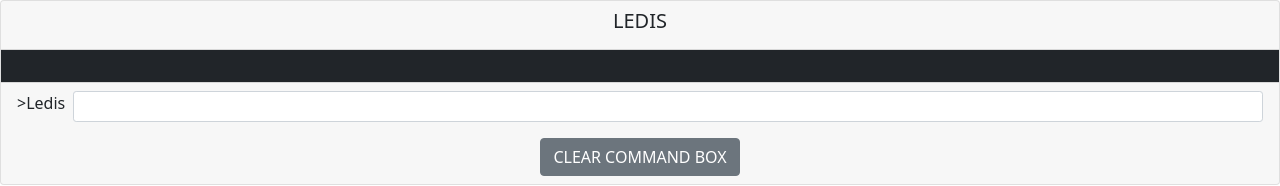
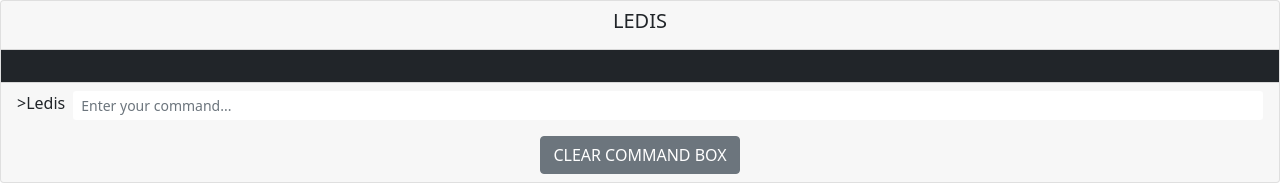
Before and after one commit to s3818520/cli_assignment, a React (Create React App) app: page / in a window 1280 px wide. Shown: the top 186 px of the page. Built offline with nearby package versions, Linux system fonts and the light colour scheme.

Commit message:
ui fixed

```diff
--- a/package.json
+++ b/package.json
@@ -2,7 +2,7 @@
   "name": "cli-assignment",
   "version": "0.1.0",
   "private": true,
-  "homepage": "https://s3818520.github.io/cli-assignment",
+  "homepage": "https://s3818520.github.io/cli_assignment",
   "dependencies": {
     "@testing-library/jest-dom": "^5.16.4",
     "@testing-library/react": "^13.1.1",
--- a/src/components/CommandScreen.js
+++ b/src/components/CommandScreen.js
@@ -386,7 +386,7 @@ export default function CommandScreen() {
 
                 <div className="card-footer text-center">
                     <div className="input-group input-group-sm mb-3">
-                        &gt;Ledis <input type="text" className="form-control ms-2" id="myInput" onKeyDown={handleKeyDown} onChange={(e) => { setInput(e.target.value) }} aria-label="Sizing example input" aria-describedby="inputGroup-sizing-sm"></input>
+                        &gt;Ledis <input type="text" className="form-control ms-2" placeholder="Enter your command..." style={{border:0 ,outline:0 }} id="myInput" onKeyDown={handleKeyDown} onChange={(e) => { setInput(e.target.value) }} aria-label="Sizing example input" aria-describedby="inputGroup-sizing-sm"></input>
                     </div>
                     <button type="button" className="btn btn-secondary" onClick={() => setCommandList([])}>CLEAR COMMAND BOX</button>
                 </div>
```
